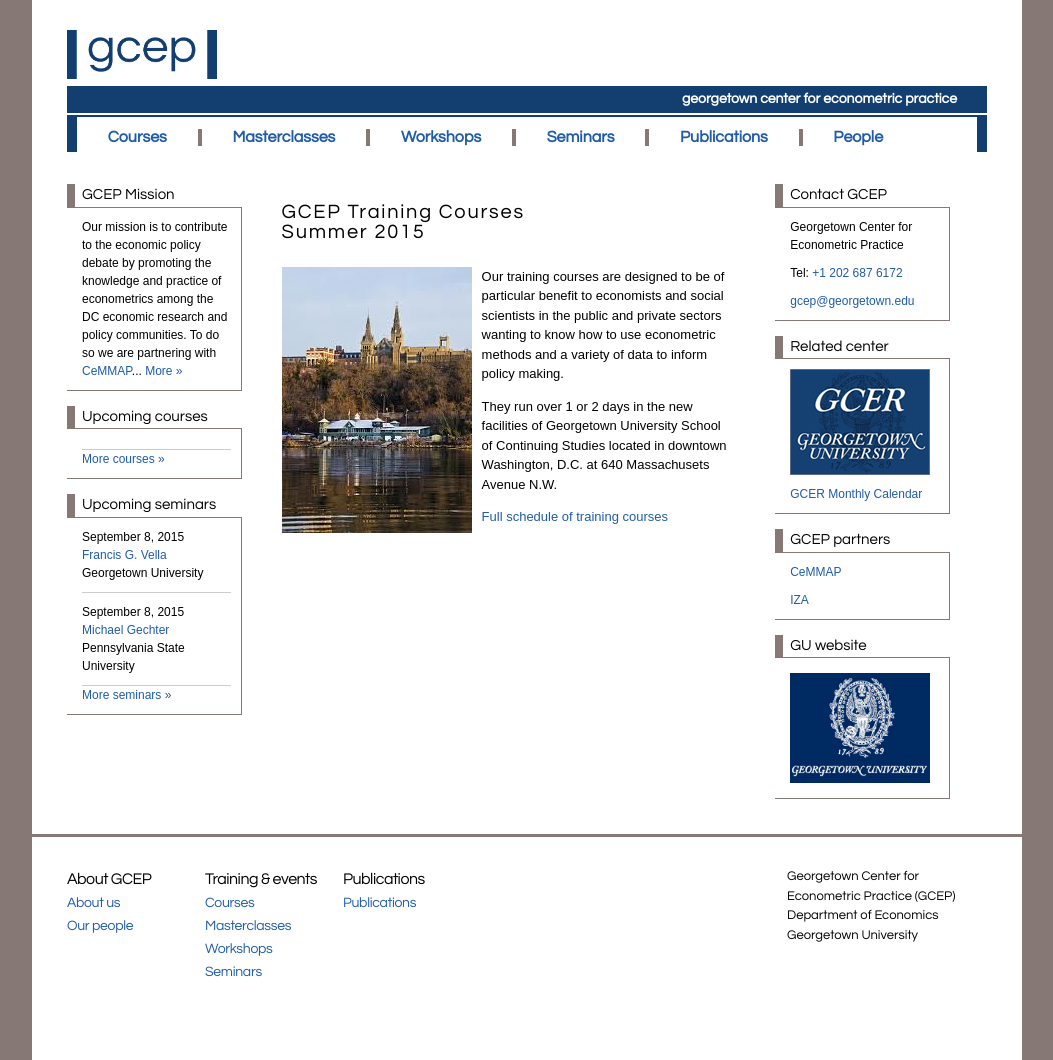
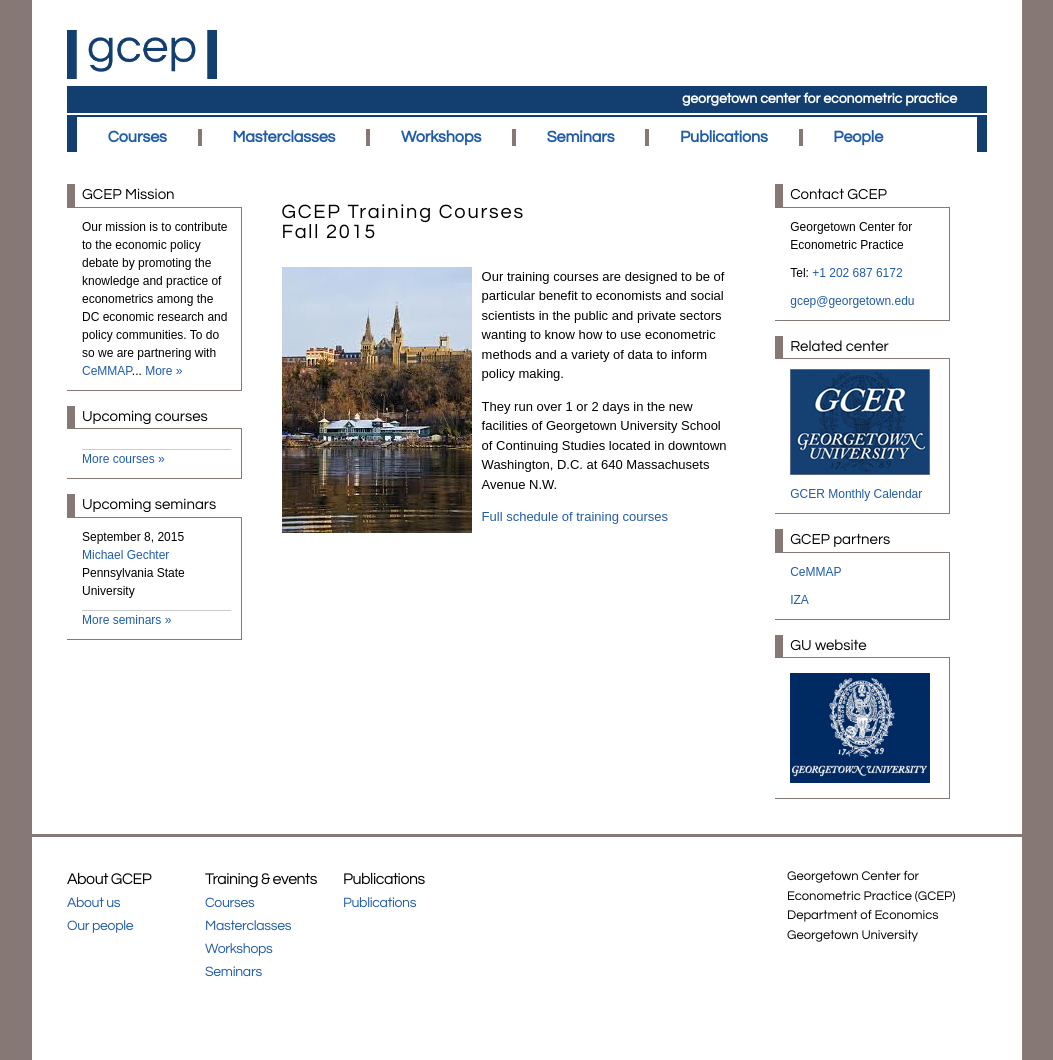
Before and after one commit to georgetown-econ/gcep, a Jekyll site: the page built from index.html, in a window 1280 px wide. Shown: the whole page, without its empty margins (113-1166 px from the left). Built offline with Jekyll 4.4.1, drawn with Linux system fonts in a browser that asks for light colours; the list of posts is cut into pages by our own code.

Commit message:
removed the sminar of Professor Vella and replaced references of summer 2015 with Fall 2015

```diff
--- a/_data/seminars-sidebar.yml
+++ b/_data/seminars-sidebar.yml
@@ -1,9 +1,3 @@
-- seminar:
-    speaker: "<a href=\"http://faculty.georgetown.edu/fgv/\">Francis G.  Vella </a>"
-    workplace: "Georgetown University"
-    schedule: "September 8, 2015"
-    title: "Title to be confirmed"
-
 - seminar:
     speaker: "<a href=\"http://michaelgechter.com/\"> Michael Gechter </a>"
     workplace: "Pennsylvania State University"
--- a/_data/seminars.yml
+++ b/_data/seminars.yml
@@ -1,9 +1,3 @@
-- seminar:
-    speaker: "<a href=\"http://faculty.georgetown.edu/fgv/\"> Francis G. Vella </a>"
-    workplace: "Georgetown University"
-    schedule: "September 8, 2015"
-    title: "To be confirmed"
-
 - seminar:
     speaker: "<a href=\"http://michaelgechter.com/\"> Michael Gechter </a>"
     workplace: "Pennsylvania State University"
--- a/courses.html
+++ b/courses.html
@@ -36,7 +36,7 @@
         <a href="/booking">Register for a course here</a>
       </p>
 
-      <h1>Summer 2015</h1>
+      <h1>Fall 2015</h1>
       <div class="courses">
         {% for course in site.data.courses %}
         <div class="course panel-section-content-item">
--- a/index.html
+++ b/index.html
@@ -10,7 +10,7 @@
   <div class="content">
     <div class="section">
       <h1 class="main-page-title">GCEP Training Courses</br>
-      Summer 2015</h1>
+      Fall 2015</h1>
 
     <img style="float:left; width: 190px; margin-right:10px" src="./assets/images/Georgetown_Riverview.png">
       <p>Our training courses are designed to be of particular benefit to economists and social scientists in the public and private sectors wanting to know how to use econometric methods and a variety of data to inform policy making.</p>
```
